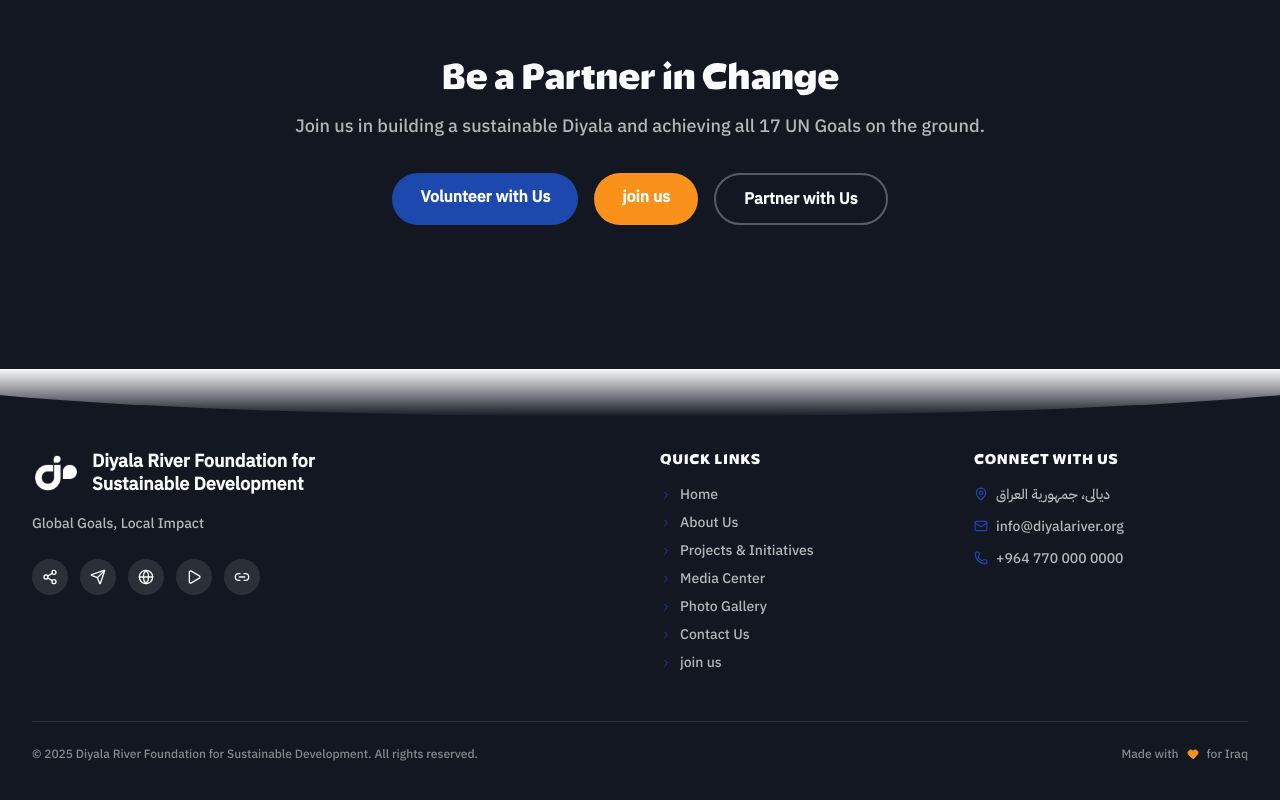
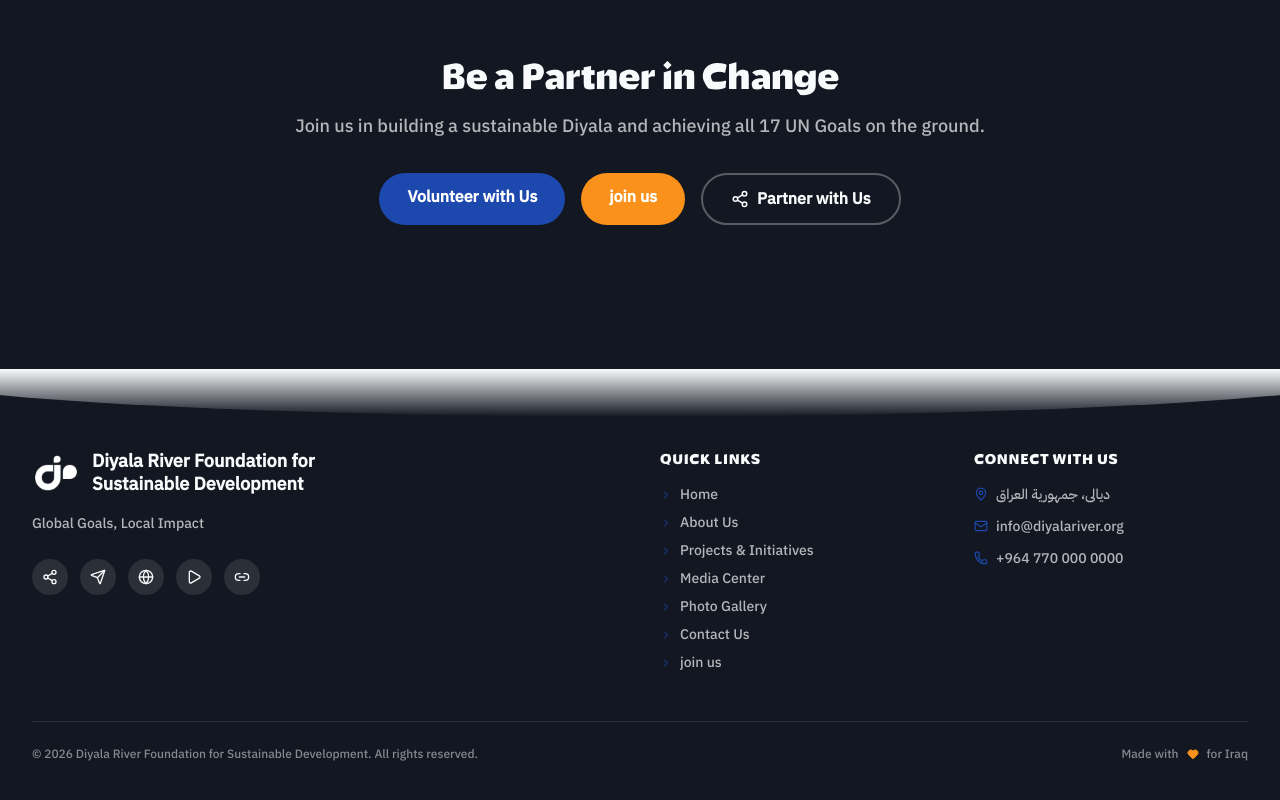
Before and after one commit to unisslam/diyala-foundation, a React (Vite) app: page / in a window 1280 px wide. Shown: the part 2940-3740 px from the top of the page. Built offline with nearby package versions, Linux system fonts and the light colour scheme; no server answers; the database is empty.

Commit message:
feat: implement site-wide footer, home page, admin membership page, and i18n localization files

```diff
--- a/src/components/layout/Footer.tsx
+++ b/src/components/layout/Footer.tsx
@@ -31,7 +31,7 @@
     { to: "/news", label: t("nav:news") },
     { to: "/gallery", label: t("nav:gallery") },
     { to: "/contact", label: t("nav:contact") },
-    { to: "/join-us", label: t("nav:join") },
+    { to: "/join", label: t("nav:join") },
   ];
 
   const socials: Array<{ Icon: React.ElementType; href: string; label: string }> = [
@@ -148,7 +148,7 @@
 
         {/* Bottom bar */}
         <div className="mt-12 pt-6 border-t border-background/10 flex flex-col sm:flex-row items-center justify-between gap-4 text-xs text-background/50">
-          <p>{t("common:footer.rights")}</p>
+          <p>{t("common:footer.rights", { year: new Date().getFullYear() })}</p>
           <p className="flex items-center gap-1">
             {t("common:footer.madeWith")}
             <Heart size={12} className="text-accent mx-1" style={{ fill: "currentColor" }} />
--- a/src/i18n/locales/ar/common.json
+++ b/src/i18n/locales/ar/common.json
@@ -44,7 +44,7 @@
     "press_release": "بيان صحفي"
   },
   "footer": {
-    "rights": "© 2025 مؤسسة نهر ديالى للتنمية المستدامة. جميع الحقوق محفوظة.",
+    "rights": "© {{year}} مؤسسة نهر ديالى للتنمية المستدامة. جميع الحقوق محفوظة.",
     "madeWith": "صُنع بـ",
     "forIraq": "من أجل العراق",
     "quickLinks": "روابط سريعة",
--- a/src/i18n/locales/en/common.json
+++ b/src/i18n/locales/en/common.json
@@ -44,7 +44,7 @@
     "press_release": "Press Release"
   },
   "footer": {
-    "rights": "© 2025 Diyala River Foundation for Sustainable Development. All rights reserved.",
+    "rights": "© {{year}} Diyala River Foundation for Sustainable Development. All rights reserved.",
     "madeWith": "Made with",
     "forIraq": "for Iraq",
     "quickLinks": "Quick Links",
--- a/src/pages/HomePage.tsx
+++ b/src/pages/HomePage.tsx
@@ -10,7 +10,7 @@
  *  5. CTA          — Engagement call-to-action
  */
 
-import React from "react";
+import React, { useState } from "react";
 import { useTranslation } from "react-i18next";
 import { motion } from "framer-motion";
 import type { Variants } from "framer-motion";
@@ -24,6 +24,8 @@
   TrendingUp,
   ArrowRight,
   ChevronRight,
+  Share2,
+  Check,
 } from "lucide-react";
 import { FOUNDATION_SDGS } from "@/config/sdgsData";
 import type { SDGItem } from "@/types/sdg";
@@ -138,6 +140,31 @@
 export default function HomePage(): React.ReactElement {
   const { t, i18n } = useTranslation(["home", "common"]);
   const isRtl = i18n.dir() === "rtl";
+  const [copied, setCopied] = useState(false);
+
+  const handleShare = async () => {
+    const url = window.location.origin;
+    const title = t("home:hero.headline") + " - " + t("home:hero.headlineAccent");
+
+    if (navigator.share) {
+      try {
+        await navigator.share({
+          title,
+          url,
+        });
+      } catch (err) {
+        console.error("Error sharing:", err);
+      }
+    } else {
+      try {
+        await navigator.clipboard.writeText(url);
+        setCopied(true);
+        setTimeout(() => setCopied(false), 2000);
+      } catch (err) {
+        console.error("Failed to copy!", err);
+      }
+    }
+  };
 
   const { data: statsData, loading: statsLoading } = useSupabaseQuery<ImpactStatRow>({
     table: "impact_stats",
@@ -463,18 +490,19 @@
               </Link>
               <Link
                 id="cta-projects"
-                to="/projects"
+                to="/join"
                 className="px-7 py-3 rounded-full bg-accent text-accent-foreground font-semibold hover:bg-accent-dark transition-colors"
               >
                 {t("home:cta.join")}
               </Link>
-              <Link
+              <button
                 id="cta-partner"
-                to="/contact"
-                className="px-7 py-3 rounded-full border-2 border-background/30 text-background font-semibold hover:bg-background/10 transition-colors"
+                onClick={handleShare}
+                className="flex items-center gap-2 px-7 py-3 rounded-full border-2 border-background/30 text-background font-semibold hover:bg-background/10 transition-colors"
               >
-                {t("home:cta.partner")}
-              </Link>
+                {copied ? <Check size={18} /> : <Share2 size={18} />}
+                {copied ? (isRtl ? "تم نسخ الرابط" : "Link Copied") : t("home:cta.partner")}
+              </button>
             </motion.div>
           </motion.div>
         </div>
--- a/src/pages/admin/AdminMembershipsPage.tsx
+++ b/src/pages/admin/AdminMembershipsPage.tsx
@@ -475,7 +475,12 @@
         <div className="sticky top-0 bg-card/95 backdrop-blur border-b border-border px-5 py-4 flex items-center justify-between z-10">
           <div>
             <p className="font-bold font-display text-base">{app.full_name_ar}</p>
-            <p className="text-xs text-muted-foreground font-mono" dir="ltr">{app.application_number ?? "—"}</p>
+            <div className="flex items-center gap-2 mt-1">
+              <span className="text-xs font-semibold px-2 py-0.5 rounded-full bg-primary/10 text-primary">
+                {TYPE_LABEL[app.membership_type] ?? app.membership_type}
+              </span>
+              <p className="text-xs text-muted-foreground font-mono" dir="ltr">{app.application_number ?? "—"}</p>
+            </div>
           </div>
           <div className="flex items-center gap-2">
             {/* Export single PDF */}
@@ -497,6 +502,7 @@
 
           {/* ① Personal */}
           <Section icon={User} title="المعلومات الشخصية">
+            <InfoRow icon={Star}     label="نوع العضوية"             value={TYPE_LABEL[app.membership_type] ?? app.membership_type} />
             <InfoRow icon={User}     label="الاسم الكامل (إنجليزي)" value={app.full_name_en} />
             <InfoRow icon={Calendar} label="تاريخ الميلاد"           value={app.date_of_birth ? new Date(app.date_of_birth).toLocaleDateString("ar-IQ") : null} />
             <InfoRow icon={User}     label="الجنس"                   value={GENDER_LABEL[app.gender ?? ""] ?? app.gender} />
```
